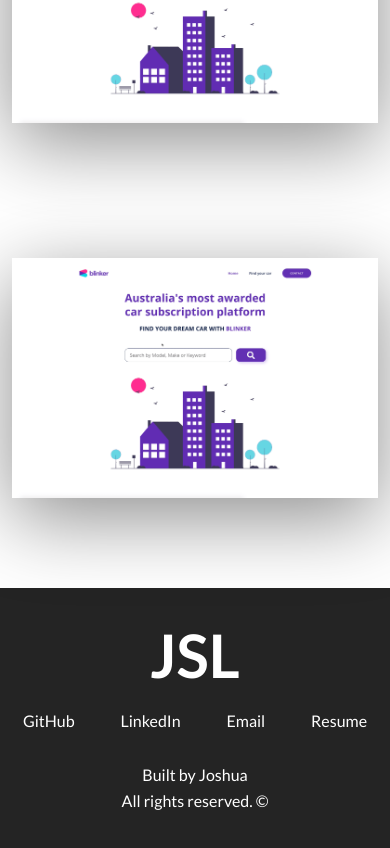
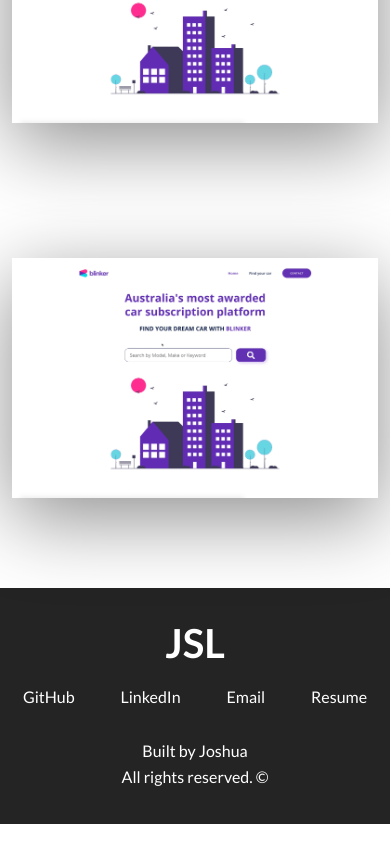
Before and after one commit to joshuasat/joshuasat.github.io, a plain HTML site: page index.html in a window 390 px wide. Shown: the part 1614-2462 px from the top of the page. After the commit the page ends 2438 px from the top, so only its background shows below. Drawn offline with Linux system fonts and the light colour scheme.

Commit message:
change footer logo size for small phone

```diff
--- a/style.css
+++ b/style.css
@@ -513,4 +513,8 @@
         text-align: center;
         margin: 12px 0;
     }
+
+    .personal__logo--footer{
+        font-size: 40px;
+    }
 }
```
